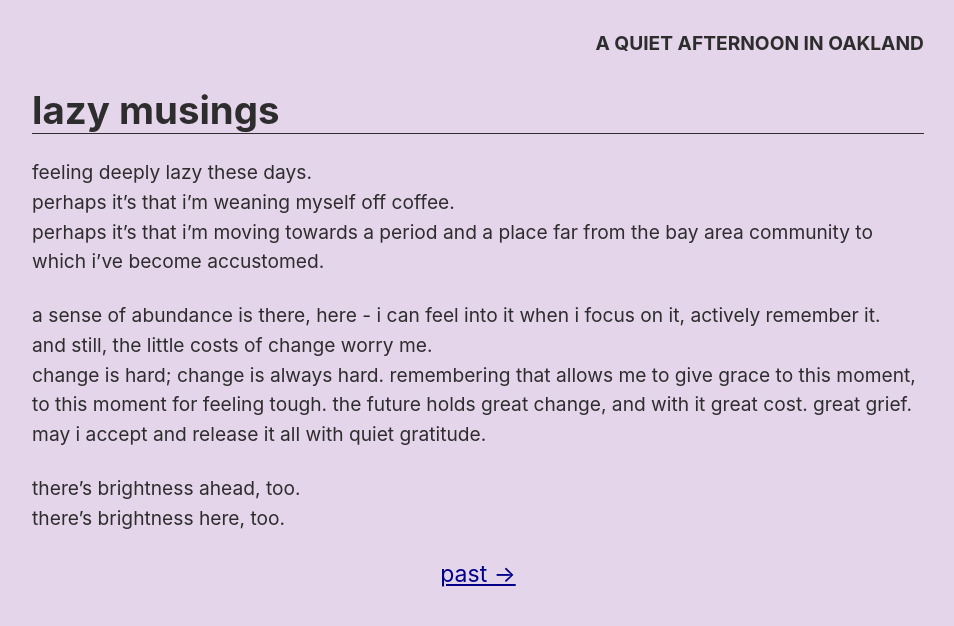
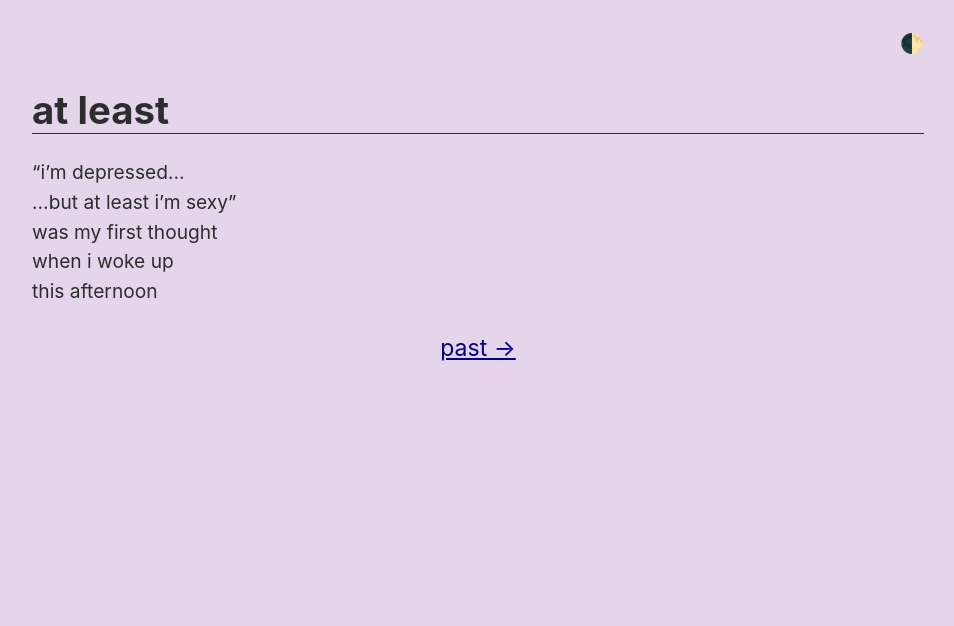
Before and after one commit to dglauber1/dglauber1.github.io, a Jekyll site: the page built from index.md, in a window 1280 px wide. Shown: the top 626 px of the page, without its empty margins (162-1116 px from the left). Built offline with Jekyll 4.4.1, drawn with Linux system fonts in a browser that asks for light colours.

Commit message:
Update index.md

```diff
--- a/index.md
+++ b/index.md
@@ -1,23 +1,10 @@
 ---
-prev-page: cooking-blues
-title: lazy musings
-time: a quiet afternoon in oakland
+prev-page: lazy-musings
+title: at least
+time: 🌓
 ---
-feeling deeply lazy these days.
-perhaps it's that i'm weaning myself off coffee.
-perhaps it's that i'm moving towards a period and a
-place far from the bay area community to which i've
-become accustomed.
-
-a sense of abundance is there, here - i can feel into
-it when i focus on it, actively remember it.
-and still, the little costs of change worry me.
-change is hard; change is always hard. remembering
-that allows me to give grace to this moment,
-to this moment for feeling tough.
-the future holds great change, and with it
-great cost. great grief. may i accept and release
-it all with quiet gratitude.
-
-there's brightness ahead, too.
-there's brightness here, too.
+"i'm depressed...
+...but at least i'm sexy"
+was my first thought
+when i woke up
+this afternoon
```
